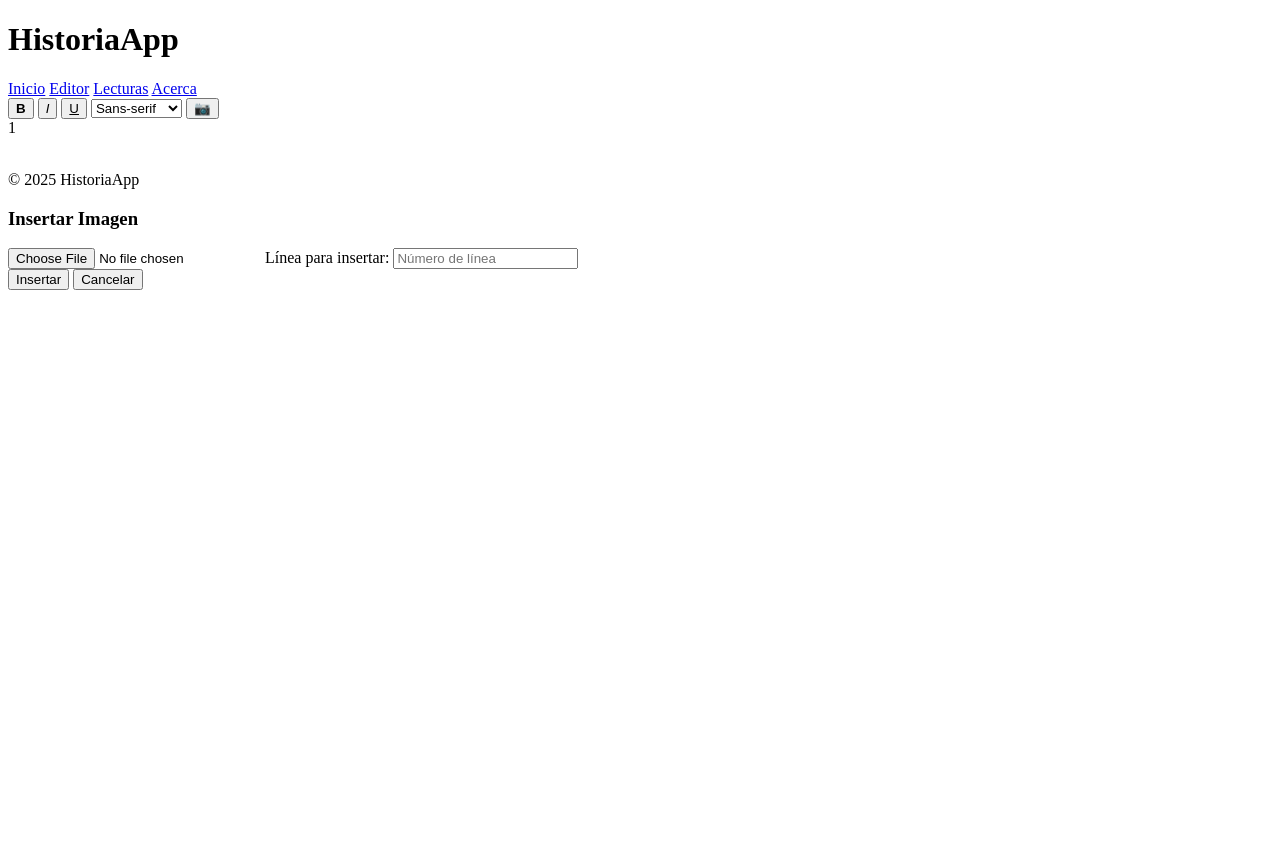
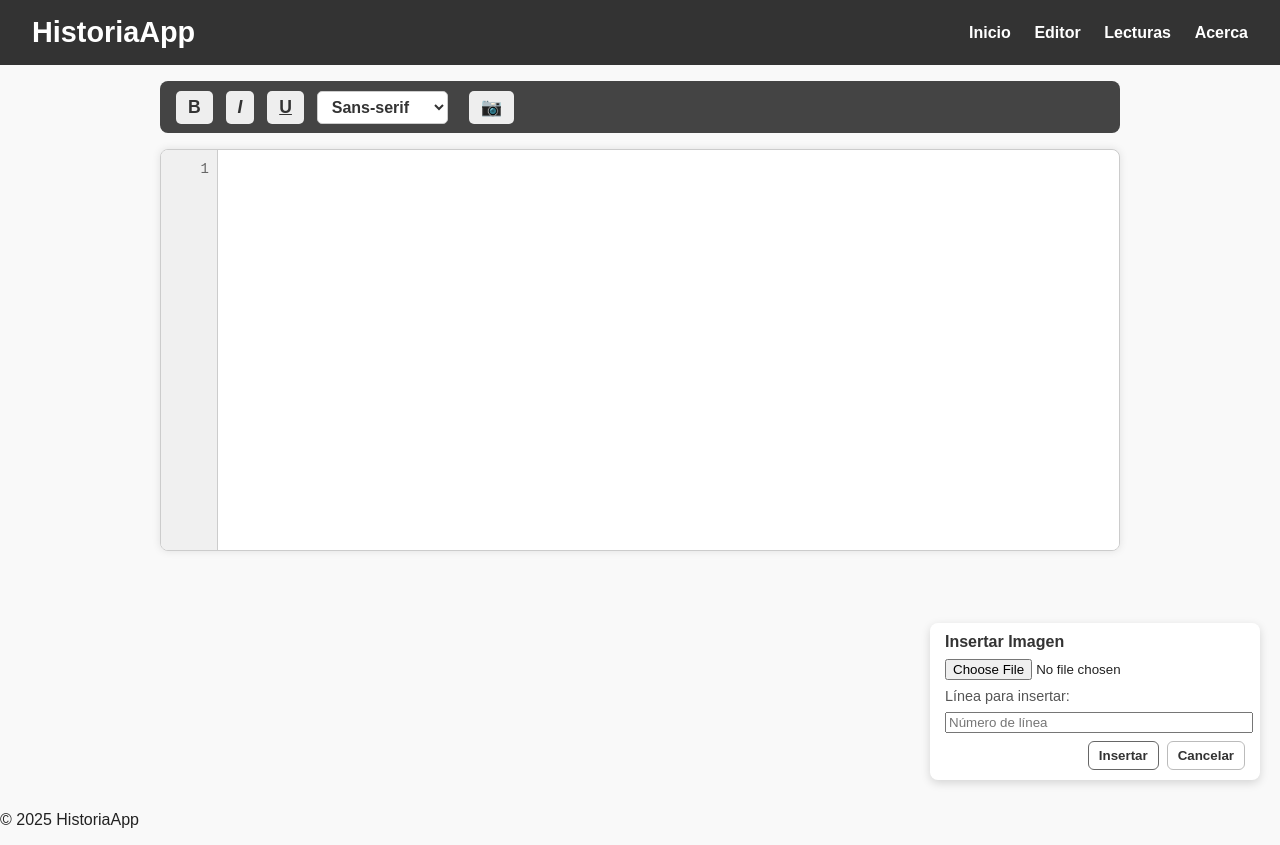
Before and after one commit to PilarDevs/HistoryMyApp, a plain HTML site: page editor.html in a window 1280 px wide. Both pictures are taken after a click on the button "Insertar imagen". Before the commit the page ends 800 px from the top, so only its background shows below. Drawn offline with Linux system fonts and the light colour scheme.

Commit message:
editor.css

```diff
--- a/editor.css
+++ b/editor.css
@@ -1,110 +1,367 @@
-<!DOCTYPE html>
-<html lang="es">
-<head>
-<meta charset="UTF-8" />
-<meta name="viewport" content="width=device-width, initial-scale=1" />
-<title>HistoriaApp - Editor Mejorado</title>
-<link rel="stylesheet" href="editor.css" />
-</head>
-<body>
+/* Reset y estilo básico */
+body {
+  font-family: Arial, sans-serif;
+  margin: 0; padding: 0;
+  background: #f9f9f9; /* fondo claro */
+  color: #222;         /* texto oscuro */
+}
 
-<header>
-  <h1>HistoriaApp</h1>
-  <nav>
-    <a href="index.html">Inicio</a>
-    <a href="editor.html">Editor</a>
-    <a href="lecturas.html">Lecturas</a>
-    <a href="acerca.html">Acerca</a>
-  </nav>
-</header>
+header {
+  background: #333;    /* header oscuro */
+  color: white;
+  padding: 1rem 2rem;
+  display: flex;
+  align-items: center;
+  justify-content: space-between;
+}
 
-<main>
-  <section class="editor-container">
+header h1 {
+  margin: 0;
+  font-weight: 700;
+  font-size: 1.8rem;
+}
 
-    <div class="editor-controls">
-      <button id="btn-bold" type="button"><strong>B</strong></button>
-      <button id="btn-italic" type="button"><em>I</em></button>
-      <button id="btn-underline" type="button"><u>U</u></button>
-      <select id="font-select">
-        <option value="sans-serif">Sans-serif</option>
-        <option value="serif">Serif</option>
-        <option value="monospace">Monospace</option>
-        <option value="cursive">Cursive</option>
-      </select>
+nav a {
+  color: white;
+  margin-left: 1.2rem;
+  text-decoration: none;
+  font-weight: 600;
+  font-size: 1rem;
+}
 
-      <!-- Botón icono para abrir modal insertar imagen -->
-      <button id="btn-open-image-modal" title="Insertar imagen" aria-label="Insertar imagen" type="button" class="icon-button">
-        📷
-      </button>
+nav a:hover {
+  text-decoration: underline;
+}
 
-      <!-- Botón para remover imagen seleccionada (oculto por defecto) -->
-      <button id="btn-remove-image" title="Remover imagen seleccionada" aria-label="Remover imagen" type="button" style="display:none;">
-        ❌
-      </button>
-        <!-- Botón Personalizar -->
-        <button id="customize-btn" class="customize-btn" title="Personalizar historia">Personalizar</button>
-    </div>
+main {
+  padding: 1rem 2rem;
+  height: calc(100vh - 70px);
+  box-sizing: border-box;
+  display: flex;
+  justify-content: center;
+}
 
-    <div class="editor-wrapper">
-      <div class="line-numbers" id="line-numbers">
-        <!-- Números de línea van aquí -->
-      </div>
-      <div id="story-input" contenteditable="true" spellcheck="false" aria-label="Editor de historia"></div>
-    </div>
+.editor-container {
+  max-width: 960px;
+  width: 100%;
+}
 
-  </section>
-</main>
+.editor-controls {
+  margin-bottom: 1rem;
+  background: #444;       /* tono gris oscuro para barra de controles */
+  padding: 0.6rem 1rem;
+  border-radius: 8px;
+  display: flex;
+  gap: 0.8rem;
+  align-items: center;
+}
 
-<footer>
-  <p>&copy; 2025 HistoriaApp</p>
-</footer>
+.editor-controls button {
+  cursor: pointer;
+  border: none;
+  background: #eee;
+  padding: 6px 12px;
+  font-weight: 700;
+  border-radius: 5px;
+  font-size: 1.1rem;
+  color: #333;
+  transition: background-color 0.2s ease;
+}
 
-<!-- Modal de imagen -->
-<div class="modal modal-hidden" id="image-modal">
-  <h3>Insertar Imagen</h3>
-  <input type="file" id="modal-image-file" accept="image/*" />
-  <label for="modal-image-line">Línea para insertar:</label>
-  <input type="number" id="modal-image-line" min="1" placeholder="Número de línea" />
+.editor-controls button:hover {
+  background: #ddd;
+}
 
-  <div id="image-edit-controls" class="image-edit-controls" style="display:none;">
-    <label>Tamaño ancho (%):
-      <input type="range" id="img-width" min="10" max="100" value="100" />
-      <label for="img-height">Alto (%)</label>
-      <input type="range" id="img-height" min="10" max="100" step="1">
-    </label>
-    <div>
-      <button data-align="left">Izquierda</button>
-      <button data-align="center">Centro</button>
-      <button data-align="right">Derecha</button>
-    </div>
-  </div>
+.editor-controls select {
+  border-radius: 5px;
+  border: 1px solid #ccc;
+  padding: 6px 10px;
+  font-size: 1rem;
+  font-weight: 600;
+  background: white;
+  color: #333;
+}
 
-  <div class="modal-buttons">
-    <button id="modal-insert-btn">Insertar</button>
-    <button id="modal-cancel-btn">Cancelar</button>
-  </div>
-</div>
+.editor-wrapper {
+  display: flex;
+  border: 1px solid #ccc;
+  border-radius: 8px;
+  overflow: hidden;
+  height: 400px;
+  background: white;
+  box-shadow: 0 0 8px rgba(0,0,0,0.1);
+}
 
-<!-- Panel de personalización -->
-<div class="customize-panel hidden" id="customize-panel">
-  <div class="customize-content">
-    <span id="close-customize" title="Cerrar">&times;</span>
-    <h2>Personalizar historia</h2>
+.line-numbers {
+  user-select: none;
+  background: #f0f0f0; /* gris muy claro */
+  color: #666;         /* gris medio */
+  font-family: monospace;
+  font-size: 14px;
+  padding: 10px 8px;
+  text-align: right;
+  line-height: 1.4em;
+  min-width: 40px;
+  overflow: hidden;
+}
 
-    <label for="custom-title">Título *</label>
-    <input type="text" id="custom-title" placeholder="Ingresa el título" required />
+#story-input {
+  flex: 1;
+  padding: 10px 15px;
+  font-size: 16px;
+  line-height: 1.4em;
+  font-family: Arial, sans-serif;
+  outline: none;
+  overflow-y: auto;
+  white-space: pre-wrap;
+  border-left: 1px solid #ccc;
+  overflow-wrap: break-word;
+  min-height: 400px;
+  border-radius: 0 8px 8px 0;
+  background: white;
+  cursor: text;
+}
 
-    <label for="custom-description">Descripción</label>
-    <textarea id="custom-description" placeholder="Breve descripción"></textarea>
+/* Imagen insertada */
+.inserted-image {
+  max-width: 100%;
+  margin: 0.3rem 0;
+  border-radius: 6px;
+  cursor: pointer;
+  display: block;
+}
 
-    <label for="custom-image">Imagen de portada</label>
-    <input type="file" id="custom-image" accept="image/*" />
+/* Panel para insertar imagen */
+.image-insert {
+  margin-top: 1rem;
+  padding: 1rem;
+  border: 1px solid #ccc;
+  border-radius: 8px;
+  max-width: 400px;
+  background: #fff;
+}
 
-    <button id="publish-btn" class="publish-btn">Publicar</button>
-  </div>
-</div>
+.image-insert h3 {
+  margin: 0 0 0.5rem 0;
+  font-weight: 700;
+  color: #333;
+}
 
-<script src="editor.js"></script>
+.image-insert label,
+.image-insert input,
+.image-insert button {
+  display: block;
+  margin-bottom: 0.7rem;
+  font-size: 14px;
+  color: #333;
+}
 
-</body>
-</html>
+.image-insert input[type="number"],
+.image-insert input[type="file"] {
+  width: 100%;
+  padding: 6px 8px;
+  border-radius: 5px;
+  border: 1px solid #ccc;
+  box-sizing: border-box;
+}
+
+.image-insert button {
+  background: #eee;
+  border: 1px solid #888;
+  color: #333;
+  font-weight: 700;
+  padding: 8px 12px;
+  border-radius: 6px;
+  cursor: pointer;
+  transition: background-color 0.2s ease;
+}
+
+.image-insert button:hover {
+  background: #ddd;
+}
+
+/* Controles de imagen seleccionada */
+.image-controls {
+  position: fixed;
+  bottom: 20px;
+  right: 20px;
+  background: white;
+  border-radius: 8px;
+  padding: 10px;
+  box-shadow: 0 3px 10px rgba(0,0,0,0.15);
+  display: flex;
+  align-items: center;
+  gap: 8px;
+  z-index: 1000;
+}
+
+.image-controls label {
+  font-size: 14px;
+  color: #222;
+}
+
+.image-controls input[type=range] {
+  vertical-align: middle;
+}
+
+.image-controls button {
+  padding: 5px 10px;
+  font-weight: 600;
+  cursor: pointer;
+  border: 1px solid #666;
+  background: white;
+  color: #333;
+  border-radius: 6px;
+  transition: background-color 0.2s ease;
+}
+
+.image-controls button:hover {
+  background: #666;
+  color: white;
+}
+
+/* Botón icono en barra */
+.icon-button {
+  background: transparent;
+  border: none;
+  font-size: 22px;
+  cursor: pointer;
+  margin-left: 8px;
+  transition: transform 0.2s ease;
+}
+.icon-button:hover {
+  transform: scale(1.2);
+}
+
+/* Panel de control de imagen: flota en la esquina inferior derecha */
+#image-modal {
+  position: fixed;
+  bottom: 20px;
+  right: 20px;
+  background: white;
+  border-radius: 8px;
+  padding: 10px 15px;
+  box-shadow: 0 3px 10px rgba(0,0,0,0.15);
+  display: flex;
+  flex-direction: column;
+  gap: 8px;
+  z-index: 1000;
+  width: 300px;
+}
+
+#image-modal.modal-hidden {
+  display: none;
+}
+
+#image-modal h3 {
+  margin: 0;
+  font-size: 1rem;
+  font-weight: 700;
+  color: #333;
+}
+
+#image-modal label {
+  font-size: 0.9rem;
+  color: #555;
+}
+
+#image-modal input[type="range"],
+#image-modal input[type="number"],
+#image-modal input[type="file"] {
+  width: 100%;
+}
+
+#image-modal button {
+  padding: 6px 10px;
+  border: 1px solid #666;
+  background: white;
+  color: #333;
+  border-radius: 6px;
+  font-weight: 600;
+  cursor: pointer;
+  transition: background-color 0.2s ease, color 0.2s ease;
+}
+
+#image-modal button:hover {
+  background: #666;
+  color: white;
+}
+
+#image-modal .modal-buttons {
+  display: flex;
+  justify-content: flex-end;
+  gap: 8px;
+}
+
+#image-modal .modal-buttons button:last-child {
+  border-color: #bbb;
+  color: #333;
+}
+
+#image-modal .modal-buttons button:last-child:hover {
+  background: #999;
+  color: white;
+}
+/* Panel Personalizar */
+.customize-panel {
+  position: fixed;
+  top: 0;
+  right: 0;
+  width: 300px;
+  height: 100%;
+  background: #fff;
+  box-shadow: -2px 0 5px rgba(0,0,0,0.3);
+  padding: 20px;
+  z-index: 1000;
+  overflow-y: auto;
+  display: none; /* Oculto por defecto */
+}
+
+.customize-panel h2 {
+  margin-top: 0;
+}
+
+.customize-panel label {
+  display: block;
+  margin: 10px 0 5px;
+  font-weight: bold;
+}
+
+.customize-panel input[type="text"],
+.customize-panel textarea {
+  width: 100%;
+  padding: 5px;
+  margin-bottom: 10px;
+  border: 1px solid #ccc;
+  border-radius: 4px;
+}
+
+.customize-panel input[type="file"] {
+  margin-bottom: 15px;
+}
+
+.publish-btn {
+  background: #4CAF50;
+  color: #fff;
+  border: none;
+  padding: 10px 15px;
+  cursor: pointer;
+  border-radius: 4px;
+}
+
+.publish-btn:hover {
+  background: #45a049;
+}
+
+#close-customize {
+  position: absolute;
+  top: 10px;
+  right: 15px;
+  cursor: pointer;
+  font-size: 20px;
+  color: #555;
+}
+
+#close-customize:hover {
+  color: #000;
+}
```
